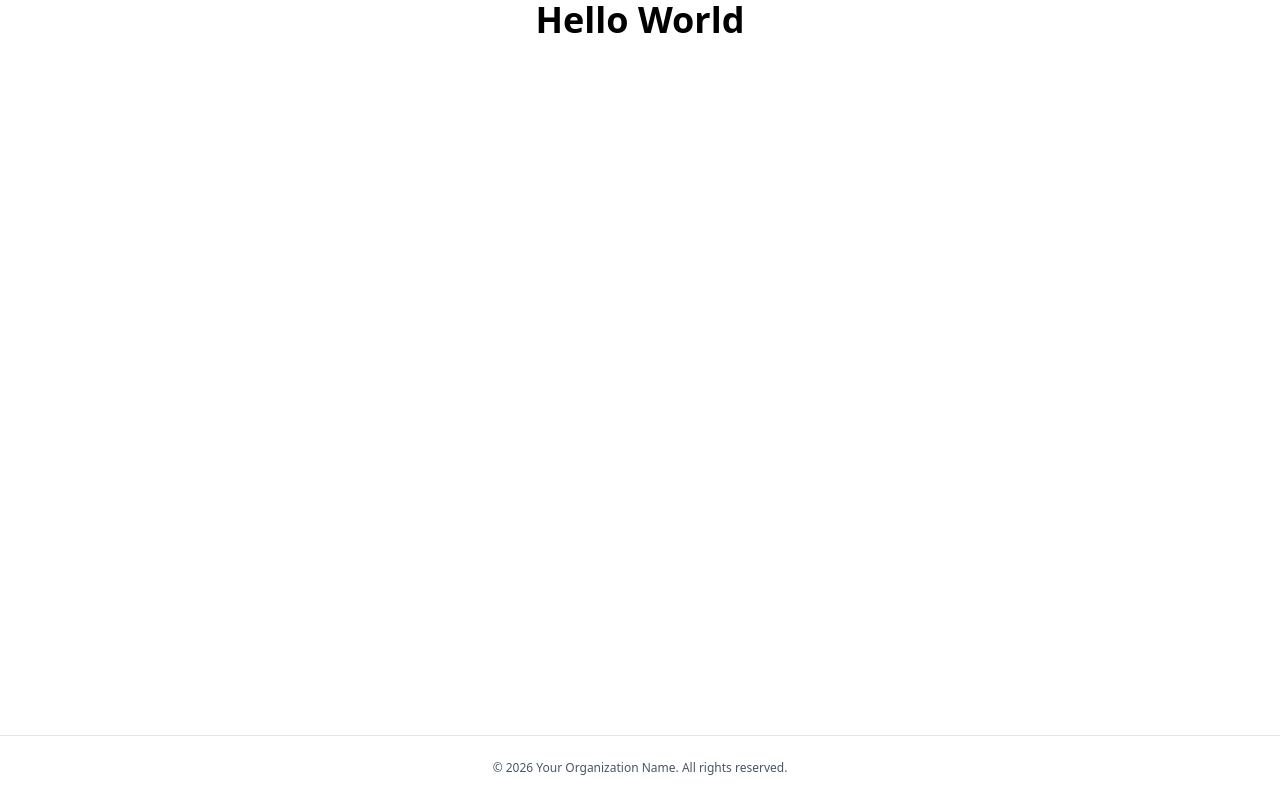
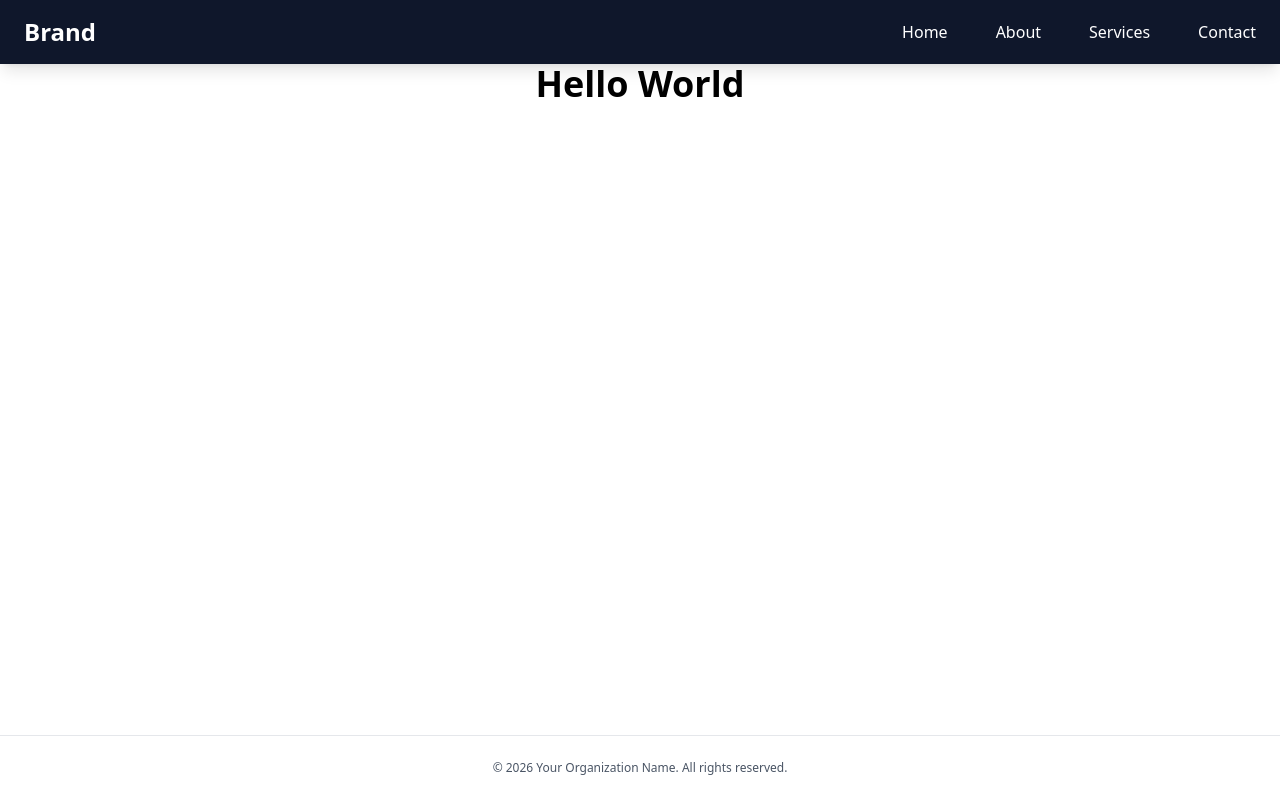
Before and after one commit to tqspham/hello-world-app-1777756268702, a Next.js app: page / in a window 1280 px wide. Built offline with nearby package versions, Linux system fonts and the light colour scheme.

Commit message:
Update app/layout.tsx

```diff
--- a/app/layout.tsx
+++ b/app/layout.tsx
@@ -1,5 +1,6 @@
 import type { Metadata } from "next";
 import "./globals.css";
+import Navbar from "@/components/Navbar";
 import Footer from "@/components/Footer";
 
 export const metadata: Metadata = {
@@ -14,7 +15,8 @@
 }) {
   return (
     <html lang="en">
-      <body className="flex flex-col min-h-screen">
+      <body className="flex flex-col min-h-screen pt-16">
+        <Navbar />
         <main className="flex-grow">{children}</main>
         <Footer />
       </body>
```
